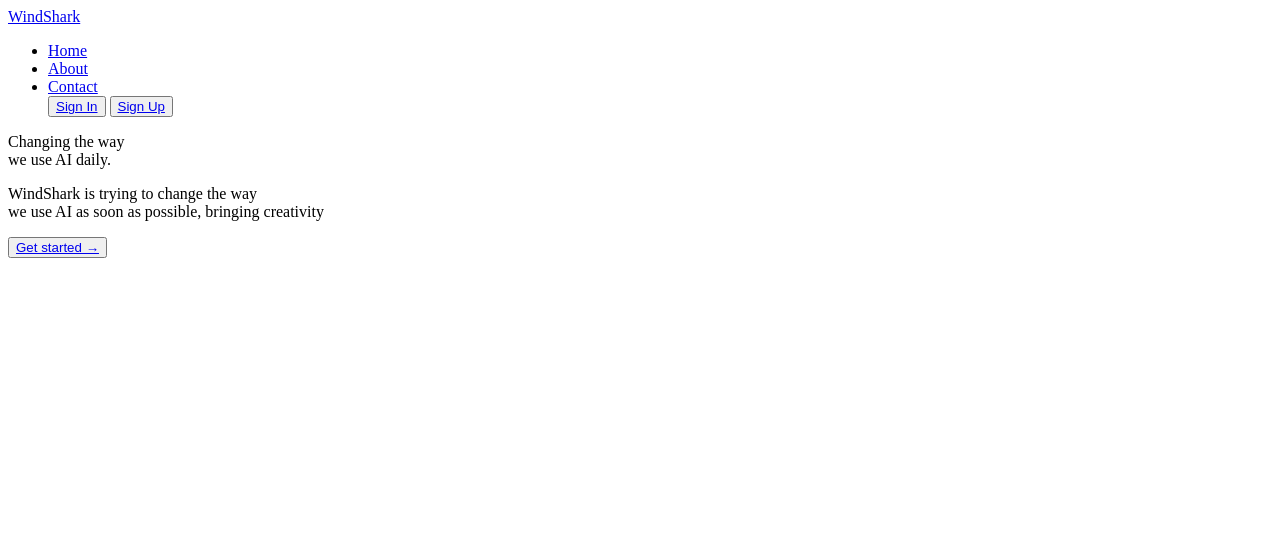
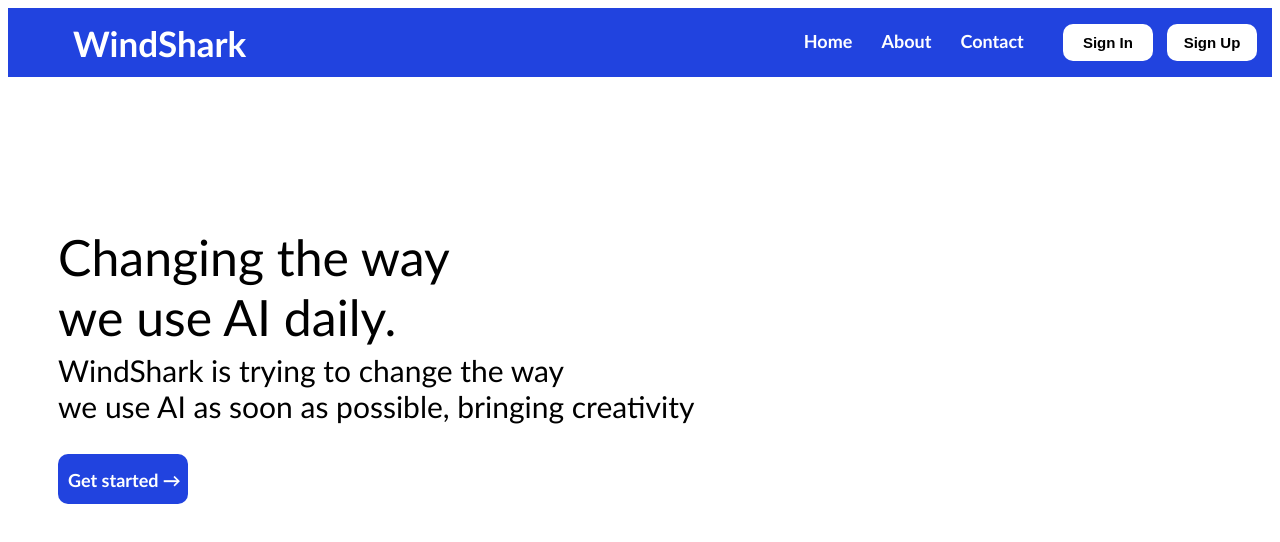
Before and after one commit to louisbindeck/WindShark, a plain HTML site: page home.html in a window 1280 px wide. Drawn offline with Linux system fonts and the light colour scheme.

Commit message:
Update home.html

```diff
--- a/home.html
+++ b/home.html
@@ -4,7 +4,7 @@
     <meta charset="UTF-8">
     <meta name="viewport" content="width=!, initial-scale=1.0">
     <title>WindShark - Home</title>
-    <link rel=“stylesheet” type=“css” href=“home.css”>
+    <link href="home.css" rel="stylesheet">
 </head>
 <body>
 	<nav class="homebar">
```
